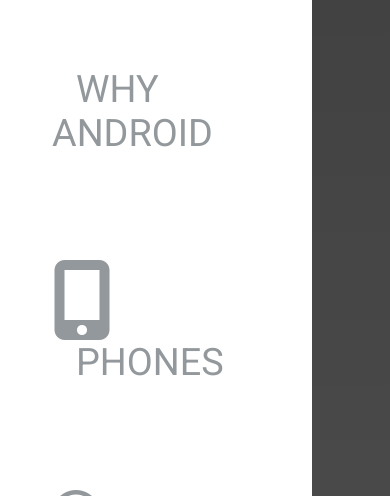
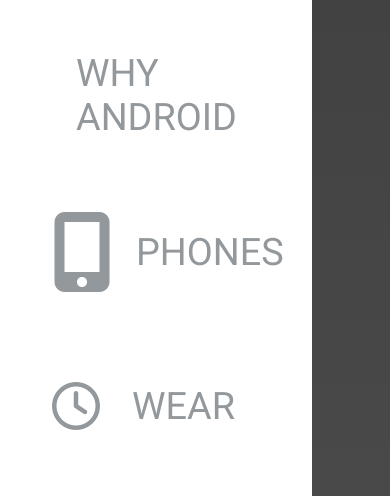
Before and after one commit to MythlinMasterdo/leftFieldLabsChallenge, a website: page index.html in a window 390 px wide. Both pictures are taken after a click on the button 87 px from the left and 104 px from the top of the page. Shown: the part 348-844 px from the top of the page. Drawn offline with Linux system fonts and the light colour scheme.

Commit message:
align menu list icons for mobile

```diff
--- a/css/styles.css
+++ b/css/styles.css
@@ -90,17 +90,22 @@
 }
 
 .menu-list-item {
-  padding: 3.3rem 3.25rem;
+  display: table;
+  height: 5rem;
+  padding: 2.3rem 3.25rem;
 }
 
 .menu-list-label {
+  vertical-align: middle;
+  display: table-cell;
   color: #92989b;
   padding: 0 1.5rem;
   font-size: 2.3625rem;
 }
 
 .menu-list-icon {
+  vertical-align: middle;
   color: #92989b;
-  display: inline-block;
+  display: table-cell;
   width: 3.5rem;
 }
```
